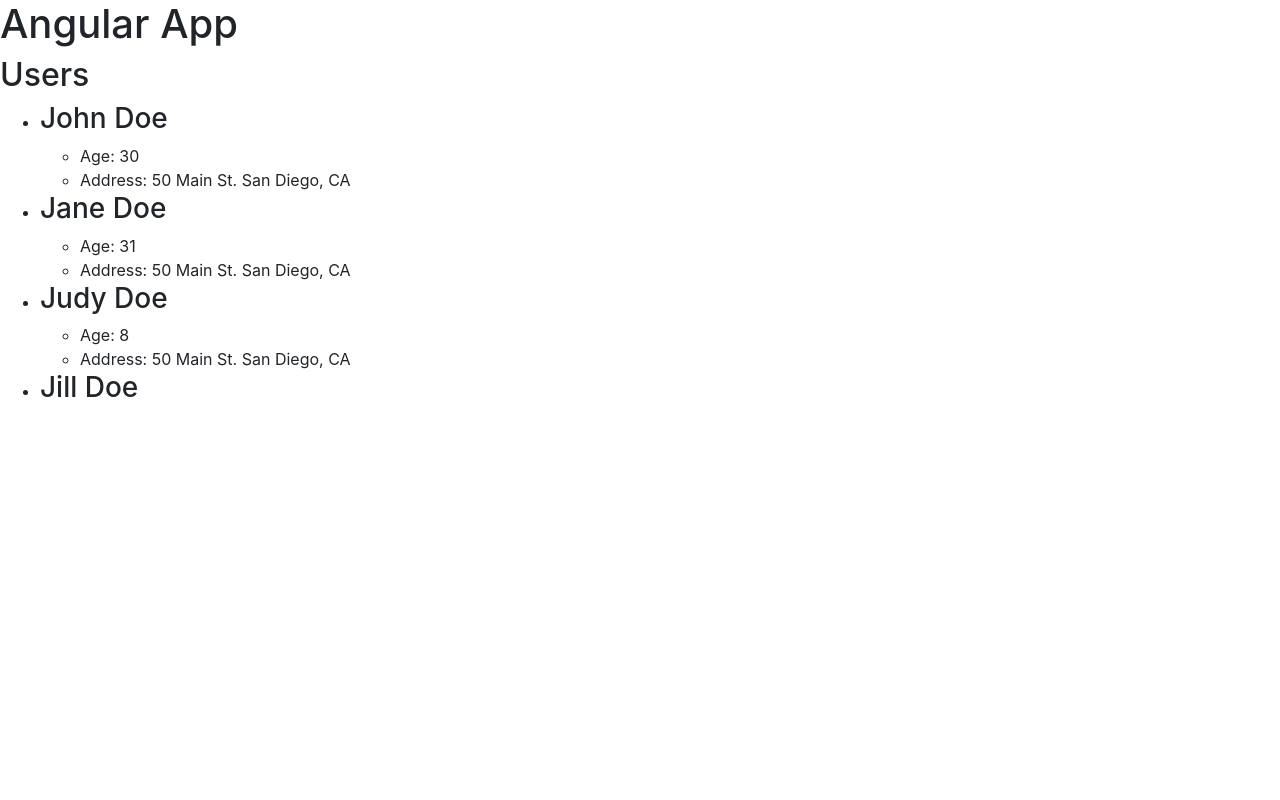
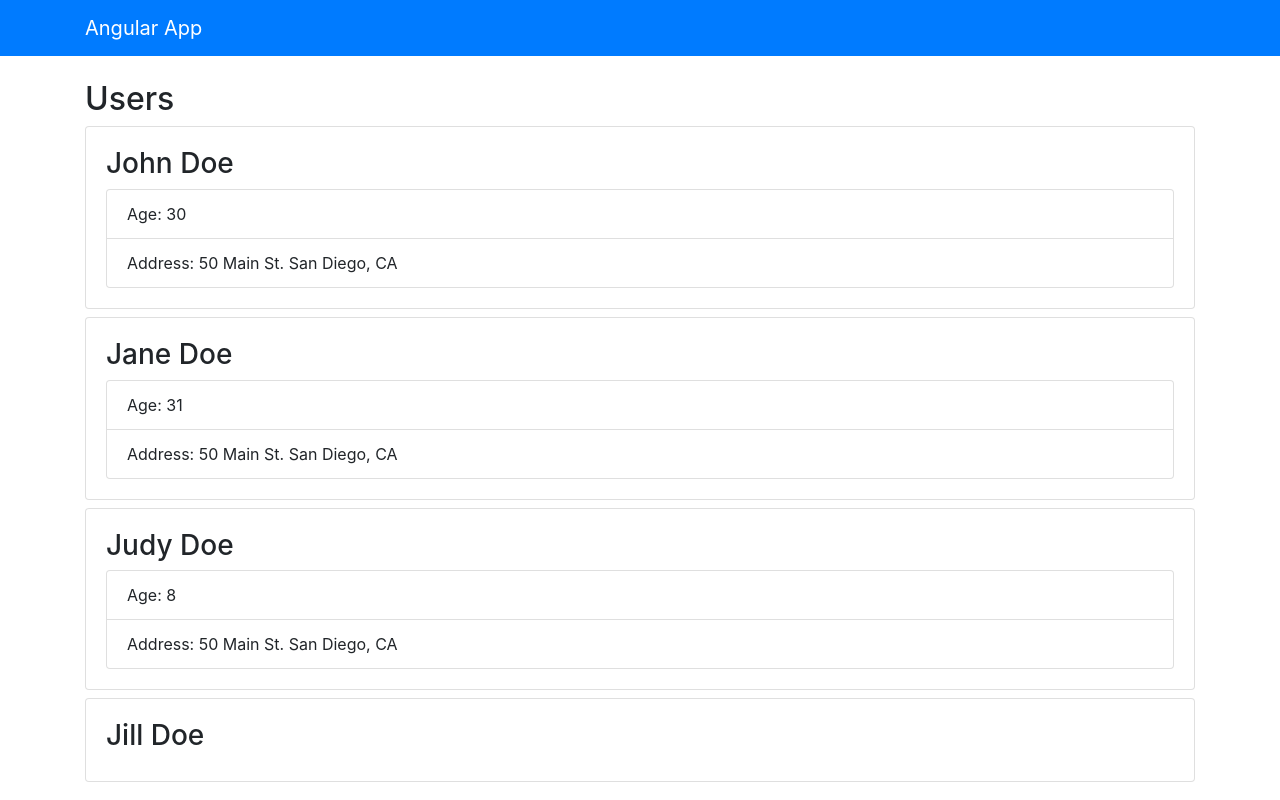
Before and after one commit to briang123/angularapp, an Angular app: page / in a window 1280 px wide. Built offline with nearby package versions, Linux system fonts and the light colour scheme.

Commit message:
added bootstrap styles

```diff
--- a/src/app/app.component.html
+++ b/src/app/app.component.html
@@ -1,2 +1,4 @@
-<h1>Angular App</h1>
-<app-users></app-users>
+<app-navbar></app-navbar>
+<div class="container">
+  <app-users></app-users>
+</div>
--- a/src/app/app.module.ts
+++ b/src/app/app.module.ts
@@ -4,9 +4,10 @@ import { AppRoutingModule } from './app-routing.module';
 import { AppComponent } from './app.component';
 import { UserComponent } from './components/user/user.component';
 import { UsersComponent } from './components/users/users.component';
+import { NavbarComponent } from './components/navbar/navbar.component';
 
 @NgModule({
-  declarations: [AppComponent, UserComponent, UsersComponent],
+  declarations: [AppComponent, UserComponent, UsersComponent, NavbarComponent],
   imports: [BrowserModule, AppRoutingModule],
   providers: [],
   bootstrap: [AppComponent]
--- /dev/null
+++ b/src/app/components/navbar/navbar.component.html
@@ -0,0 +1,5 @@
+<nav class="navbar navbar-dark bg-primary mb-4">
+  <div class="container">
+    <a class="navbar-brand" href="#">Angular App</a>
+  </div>
+</nav>
--- /dev/null
+++ b/src/app/components/navbar/navbar.component.ts
@@ -0,0 +1,15 @@
+import { Component, OnInit } from '@angular/core';
+
+@Component({
+  selector: 'app-navbar',
+  templateUrl: './navbar.component.html',
+  styleUrls: ['./navbar.component.css']
+})
+export class NavbarComponent implements OnInit {
+
+  constructor() { }
+
+  ngOnInit() {
+  }
+
+}
--- a/src/app/components/users/users.component.html
+++ b/src/app/components/users/users.component.html
@@ -1,10 +1,10 @@
 <h2>Users</h2>
-<ul *ngIf="loaded && users?.length > 0">
-  <li *ngFor="let user of users">
+<ul *ngIf="loaded && users?.length > 0" class="list-unstyled">
+  <li *ngFor="let user of users" class="card card-body mb-2">
     <h3>{{ user.firstName }} {{ user.lastName }}</h3>
-    <ul *ngIf="showExtended && user.age && user.address">
-      <li>Age: {{ user.age }}</li>
-      <li>
+    <ul *ngIf="showExtended && user.age && user.address" class="list-group">
+      <li class="list-group-item">Age: {{ user.age }}</li>
+      <li class="list-group-item">
         Address: {{ user.address.street }} {{ user.address.city }},
         {{ user.address.state }}
       </li>
```
Also changed, not shown: src/app/components/navbar/navbar.component.css (added).
